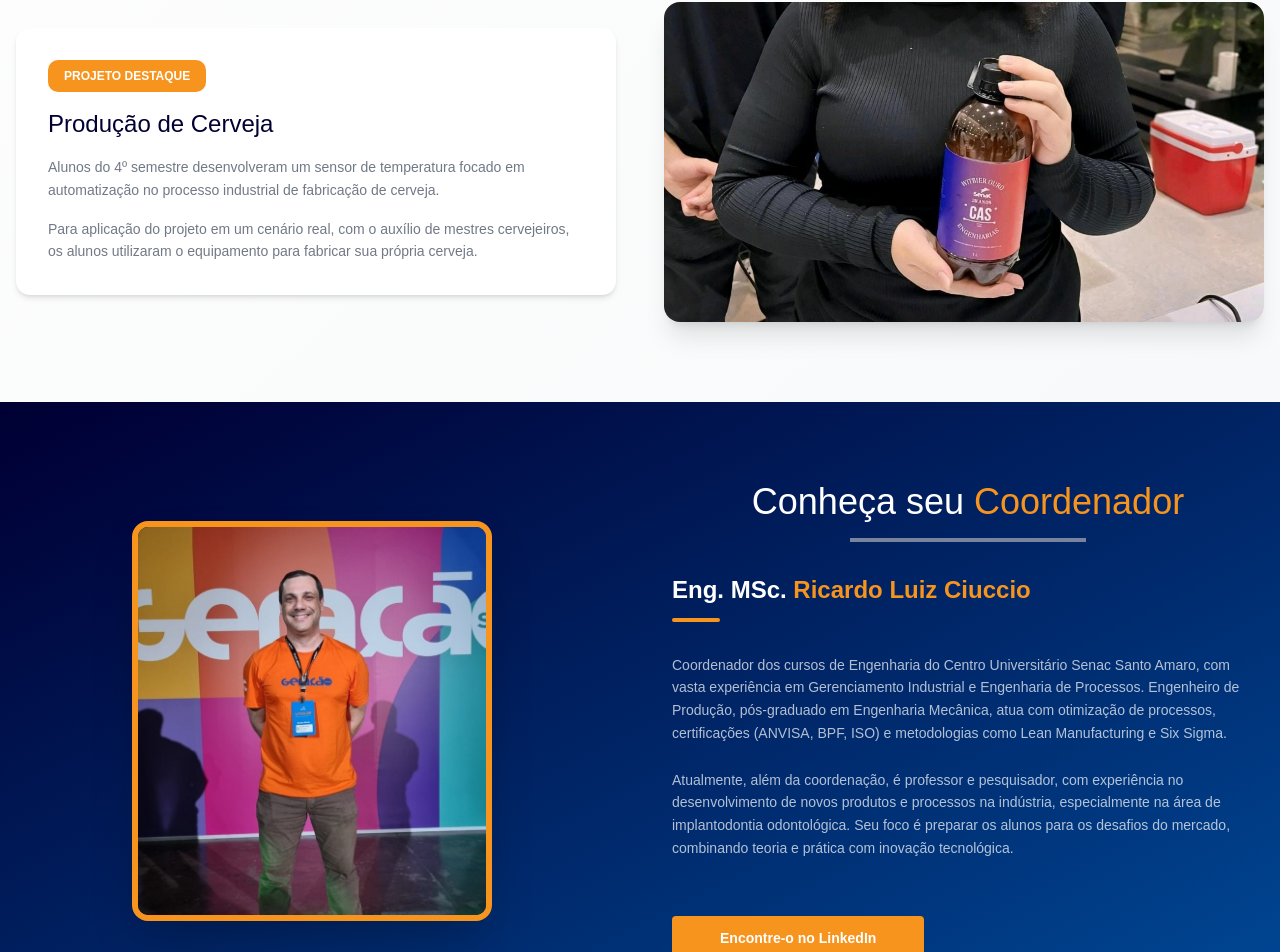
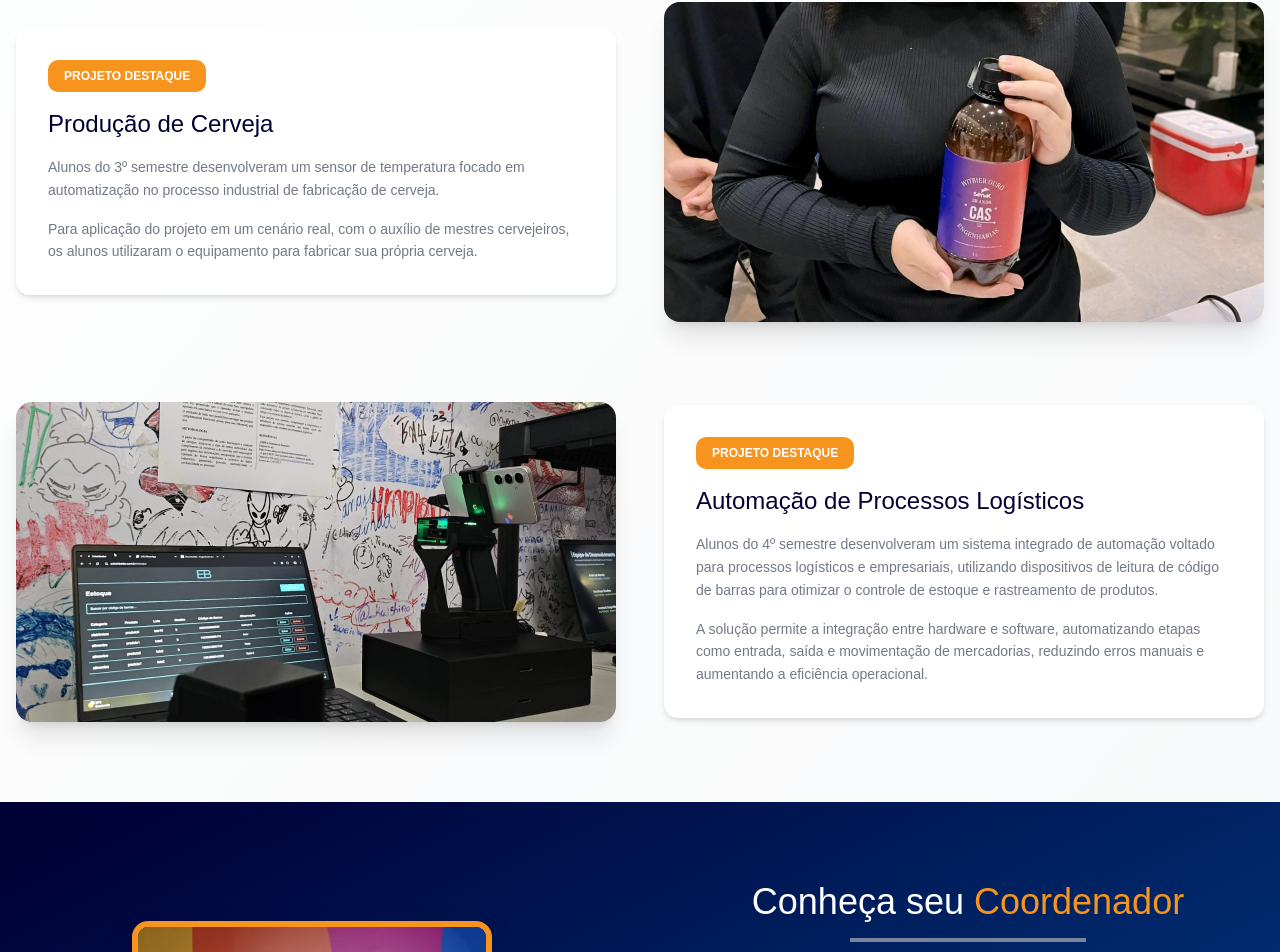
Before and after one commit to comiteengenharias/eng-senac-frontend, a Next.js app: page / in a window 1280 px wide. Shown: the part 2721-3673 px from the top of the page. Built offline with nearby package versions, Linux system fonts and the light colour scheme.

Commit message:
fix: adiciona projeto scanner

```diff
--- a/components/Home/Projects/index.tsx
+++ b/components/Home/Projects/index.tsx
@@ -20,10 +20,19 @@ export default function Projects() {
         {
             title: "Produção de Cerveja",
             text: [
-                "Alunos do 4º semestre desenvolveram um sensor de temperatura focado em automatização no processo industrial de fabricação de cerveja.",
+                "Alunos do 3º semestre desenvolveram um sensor de temperatura focado em automatização no processo industrial de fabricação de cerveja.",
                 "Para aplicação do projeto em um cenário real, com o auxílio de mestres cervejeiros, os alunos utilizaram o equipamento para fabricar sua própria cerveja."
             ],
             img: "/img/projects/cerveja.jpg"
+        },
+
+        {
+            title: "Automação de Processos Logísticos",
+            text: [
+                "Alunos do 4º semestre desenvolveram um sistema integrado de automação voltado para processos logísticos e empresariais, utilizando dispositivos de leitura de código de barras para otimizar o controle de estoque e rastreamento de produtos.",
+                "A solução permite a integração entre hardware e software, automatizando etapas como entrada, saída e movimentação de mercadorias, reduzindo erros manuais e aumentando a eficiência operacional."
+            ],
+            img: "/img/projects/scanner.jpeg"
         }
     ]
 
```
Also changed, not shown: public/img/projects/scanner.jpeg (added).
